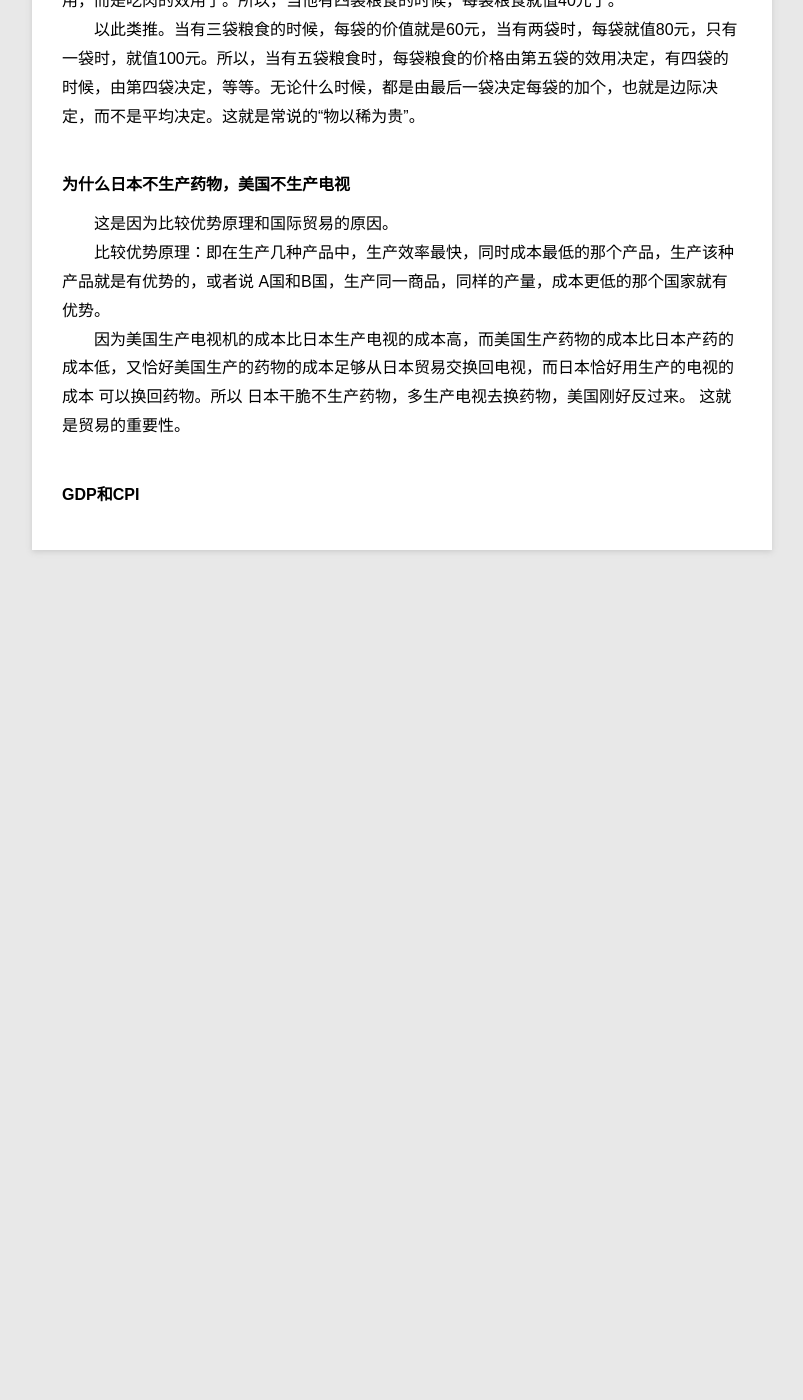
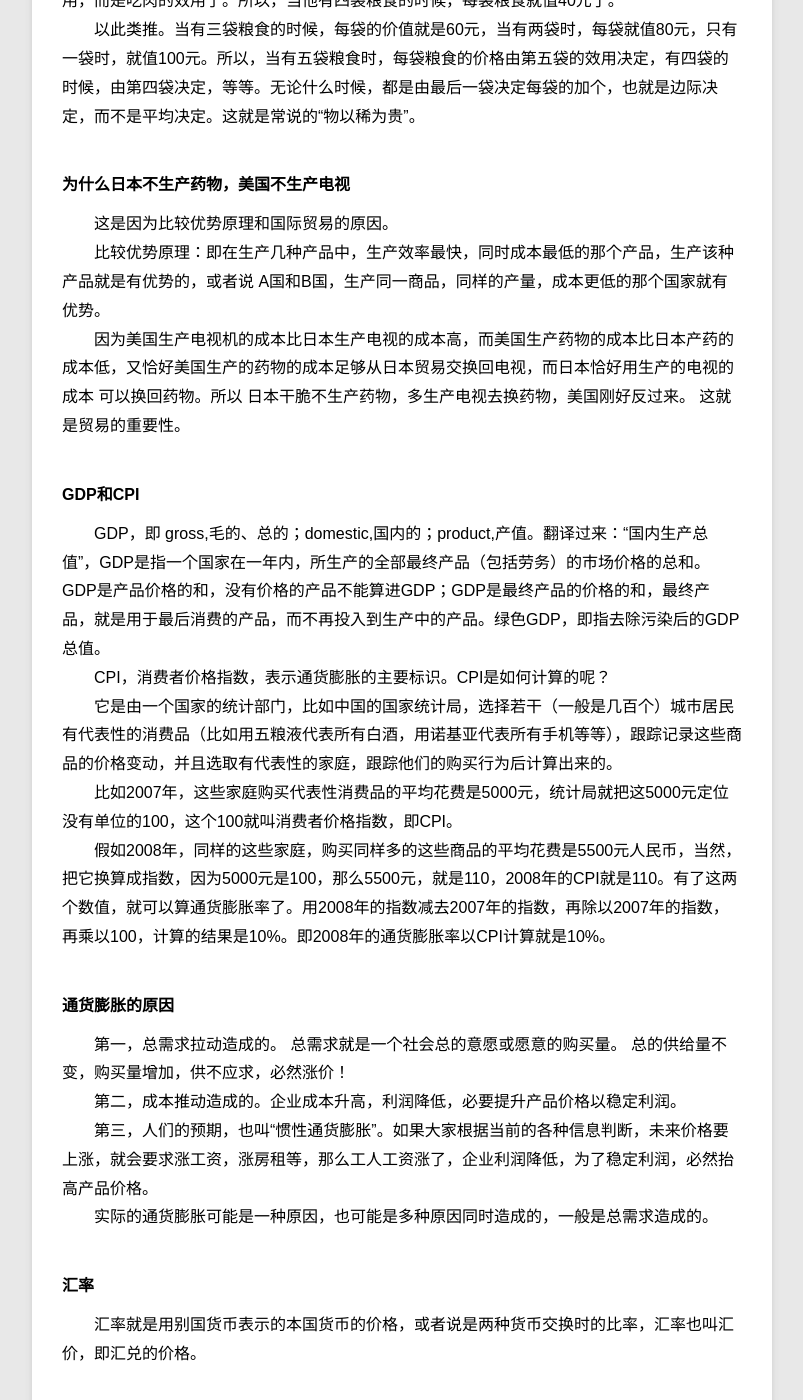
Before and after one commit to morningdiary/morningdiary.github.io, a Jekyll site: the page built from _posts/dump/2018-04-05-人人都爱经济学总结.md, in a window 1280 px wide and 1400 px high, scrolled down 3345 px. Shown: the whole window, without its empty margins (78-881 px from the left). Built offline with Jekyll 4.4.1, drawn with Linux system fonts in a browser that asks for light colours; before the commit the page ends 3975 px from its top, so only the background shows below that; some of the changed text lies outside the part shown.

Commit message:
完成人人都爱经济学总结

```diff
--- a/_posts/dump/2018-04-05-人人都爱经济学总结.md
+++ b/_posts/dump/2018-04-05-人人都爱经济学总结.md
@@ -67,6 +67,49 @@
 &#8195;&#8195;因为美国生产电视机的成本比日本生产电视的成本高，而美国生产药物的成本比日本产药的成本低，又恰好美国生产的药物的成本足够从日本贸易交换回电视，而日本恰好用生产的电视的成本 可以换回药物。所以 日本干脆不生产药物，多生产电视去换药物，美国刚好反过来。 这就是贸易的重要性。
 
 #### GDP和CPI ####
+&#8195;&#8195;GDP，即 gross,毛的、总的；domestic,国内的；product,产值。翻译过来：“国内生产总值”，GDP是指一个国家在一年内，所生产的全部最终产品（包括劳务）的市场价格的总和。GDP是产品价格的和，没有价格的产品不能算进GDP；GDP是最终产品的价格的和，最终产品，就是用于最后消费的产品，而不再投入到生产中的产品。绿色GDP，即指去除污染后的GDP总值。<br>
+&#8195;&#8195;CPI，消费者价格指数，表示通货膨胀的主要标识。CPI是如何计算的呢？<br>
+&#8195;&#8195;它是由一个国家的统计部门，比如中国的国家统计局，选择若干（一般是几百个）城市居民有代表性的消费品（比如用五粮液代表所有白酒，用诺基亚代表所有手机等等），跟踪记录这些商品的价格变动，并且选取有代表性的家庭，跟踪他们的购买行为后计算出来的。<br>
+&#8195;&#8195;比如2007年，这些家庭购买代表性消费品的平均花费是5000元，统计局就把这5000元定位没有单位的100，这个100就叫消费者价格指数，即CPI。<br>
+&#8195;&#8195;假如2008年，同样的这些家庭，购买同样多的这些商品的平均花费是5500元人民币，当然，把它换算成指数，因为5000元是100，那么5500元，就是110，2008年的CPI就是110。有了这两个数值，就可以算通货膨胀率了。用2008年的指数减去2007年的指数，再除以2007年的指数，再乘以100，计算的结果是10%。即2008年的通货膨胀率以CPI计算就是10%。
+
+#### 通货膨胀的原因 ####
+&#8195;&#8195;第一，总需求拉动造成的。 总需求就是一个社会总的意愿或愿意的购买量。 总的供给量不变，购买量增加，供不应求，必然涨价！<br>
+&#8195;&#8195;第二，成本推动造成的。企业成本升高，利润降低，必要提升产品价格以稳定利润。<br>
+&#8195;&#8195;第三，人们的预期，也叫“惯性通货膨胀”。如果大家根据当前的各种信息判断，未来价格要上涨，就会要求涨工资，涨房租等，那么工人工资涨了，企业利润降低，为了稳定利润，必然抬高产品价格。<br>
+&#8195;&#8195;实际的通货膨胀可能是一种原因，也可能是多种原因同时造成的，一般是总需求造成的。
+
+
+#### 汇率 ####
+&#8195;&#8195;汇率就是用别国货币表示的本国货币的价格，或者说是两种货币交换时的比率，汇率也叫汇价，即汇兑的价格。<br>
+
+#### 购买力平价理论 ####
+&#8195;&#8195; 即汇率的作用应该是使不同的货币在任何国家具有同样的购买力。即 1美元兑7元人民币的情况下，如果在美国1美元买一瓶可乐，那么在中国买一瓶可乐要7RMB。
+
+
+#### 经济学家认为有4个因素影响经济增长 ####
+
+1. 自然资源 ，如石油 2.物质资本，即机器等，如日本的科技技术，3.科学技术  4.人力资本。如日本人做事很认真，很有组织和纪律等
+
+
+#### 经典语句记录 ####
+
+1.令人惊异的是，斯密接着说，每个人从自己的利益出发行事，要比他从他人的利益出发去做事，结果对他人更好。意思是说：真要对别人好，就先对自己好。<br>
+
+2.如果你碰到棘手的问题，苦思冥想不清楚，那就试试从供给和需求的角度考虑一下吧，或许不能完全解决问题，但是离解决问题一定不会太远。因为这种方法，把所有相关利益者都考虑在内了。而世界上最难以理解的现象，如果从利益的角度去看，就立即清晰起来。<br>
+
+3.凯恩斯说，投资是选美，如果要从100张美女中选出最美的4个，不应该选自己认为最美的，而应该选择大多数人认为最美的4个。
+
+4.奢侈，在某种意义上也是人类进步的主要标志和动力之一，奢侈也是文明的一种表现。 因为奢侈促进了消费，消费刺激经济增长啊。
+
+5.如果你问100个人最怕什么，估计有99个人会回答说：失业。
+
+6.我们常说的经济政策，严格来说只有两个，即财政政策和货币政策。货币政策就是让钱多点或少点，与财政政策一样，都是调节总需求的手段，总需求决定宏观经济的状况。货币政策手段有三个：1 存款准备金率 2 贴现率 3 公开市场操作，即买卖国债等
+
+7.博弈论，静态博弈即纳什均衡，相对的还有动态博弈。博弈论假设人们是理性的，都最求利益的最大化。博弈论分析的主要是非合作博弈，也就是相互之间没有约束力下的行为。如囚徒困境
+
+8.有人常常说，你说的道理我同意，但是你态度不好，所以，我不屑听。 意思是说 ，道理是对的，但方法有待商榷。例如马尔萨斯，《人口原理》的作者，提倡控制人口，比如通过战争和瘟疫的方式。
+
 
 
 [Bill Wang]:    http://billsmiless.github.io  "Bill Wang"
```
Also changed, not shown: 1 other file.
